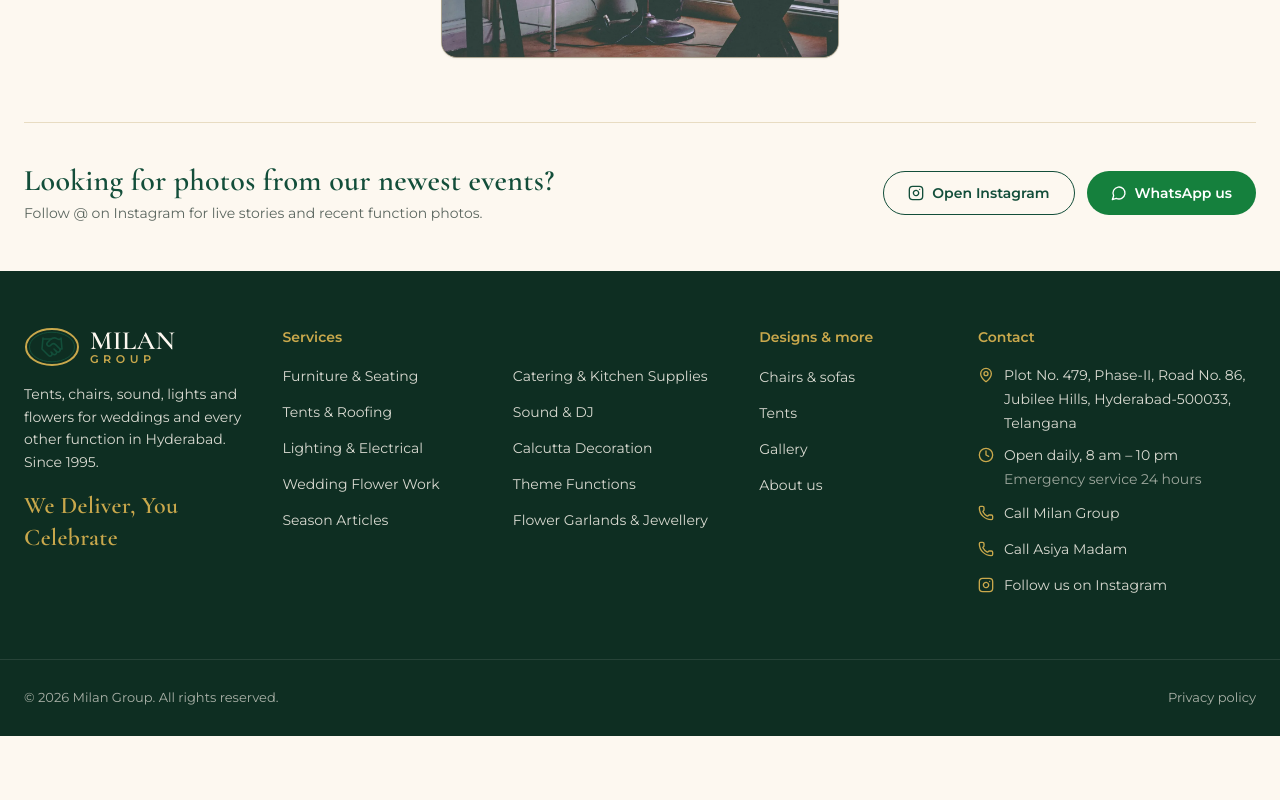
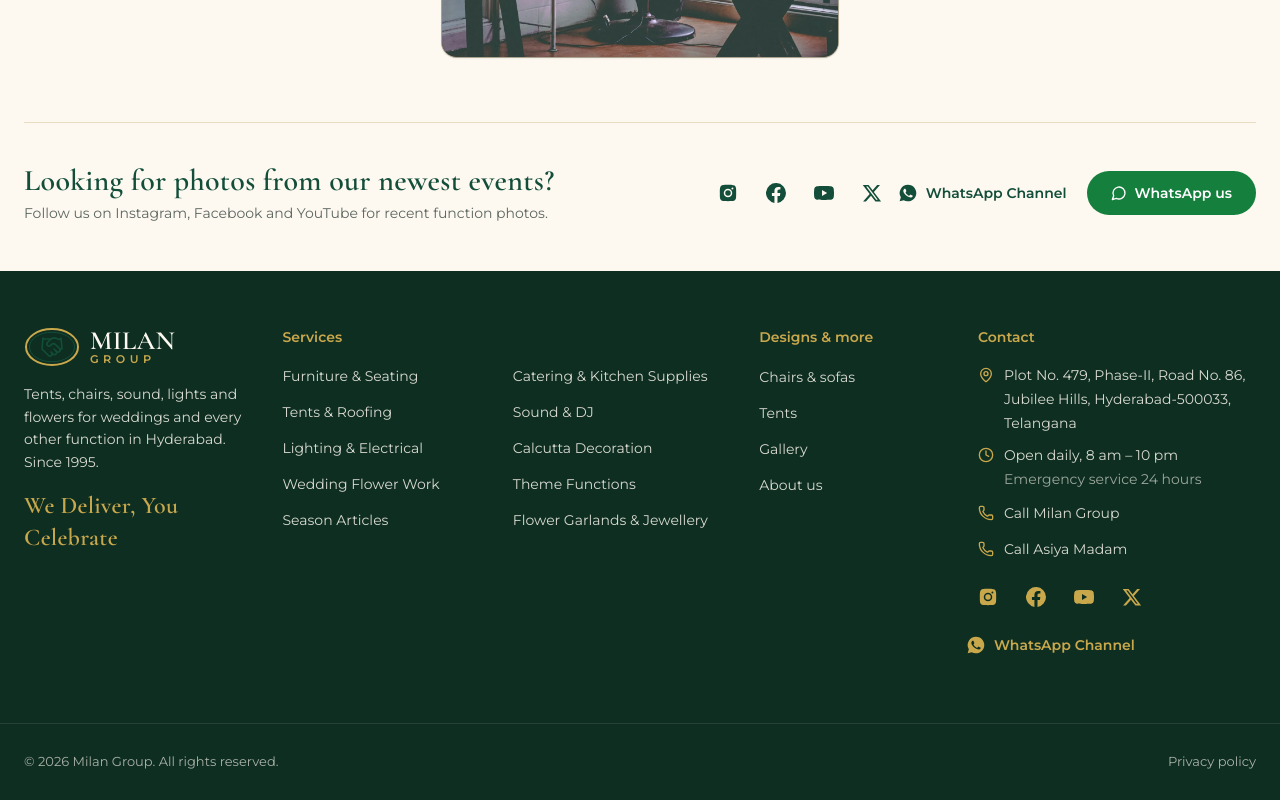
Before and after one commit to Al-tamash/milan-group, a Next.js app: page /gallery in a window 1280 px wide. Shown: the part 4200-5000 px from the top of the page. Before the commit the page ends 4936 px from the top, so only its background shows below. Built offline with nearby package versions, Linux system fonts and the light colour scheme; no server answers.

Commit message:
feat: footer and gallery social links (Instagram, Facebook, YouTube, X, WhatsApp Channel)
Co-Authored-By: Claude Opus 5.5 <noreply@anthropic.com>

```diff
--- a/src/app/gallery/page.tsx
+++ b/src/app/gallery/page.tsx
@@ -1,9 +1,9 @@
 import type { Metadata } from "next";
-import { Instagram } from "lucide-react";
-import { gallery, services, site } from "@/lib/data";
+import { gallery, services } from "@/lib/data";
 import { PageHero } from "@/components/ui";
 import { WhatsAppButton } from "@/components/ContactButtons";
 import { GalleryView } from "@/components/gallery/GalleryView";
+import { SocialLinks } from "@/components/SocialLinks";
 
 export const metadata: Metadata = {
   title: "Gallery — Event Set-ups & Décor in Hyderabad",
@@ -34,18 +34,11 @@ export default function GalleryPage() {
                 Looking for photos from our newest events?
               </h2>
               <p className="mt-1 text-sm text-muted">
-                Follow @{site.instagramHandle} on Instagram for live stories and recent function photos.
+                Follow us on Instagram, Facebook and YouTube for recent function photos.
               </p>
             </div>
-            <div className="flex flex-col sm:flex-row gap-3">
-              <a
-                href={site.instagram}
-                target="_blank"
-                rel="noopener noreferrer"
-                className="inline-flex min-h-11 items-center justify-center gap-2 rounded-full border border-emerald px-6 py-2.5 text-sm font-semibold text-emerald hover:bg-emerald hover:text-ivory transition-colors"
-              >
-                <Instagram className="h-4 w-4" /> Open Instagram
-              </a>
+            <div className="flex flex-col sm:flex-row sm:items-center gap-3">
+              <SocialLinks tone="light" />
               <WhatsAppButton
                 location="gallery"
                 message="Hi Milan Group, I saw your gallery and would like to enquire about setup availability for an event."
--- a/src/app/layout.tsx
+++ b/src/app/layout.tsx
@@ -48,7 +48,7 @@ const localBusiness = {
   geo: { "@type": "GeoCoordinates", latitude: site.geo.lat, longitude: site.geo.lng },
   hasMap: site.mapUrl,
   openingHours: "Mo-Su 08:00-22:00",
-  sameAs: [site.instagram],
+  sameAs: site.socials.map((s) => s.url),
 };
 
 export default function RootLayout({ children }: LayoutProps<"/">) {
--- a/src/components/Footer.tsx
+++ b/src/components/Footer.tsx
@@ -1,6 +1,7 @@
 import Link from "next/link";
-import { Clock, Instagram, MapPin, Phone } from "lucide-react";
+import { Clock, MapPin, Phone } from "lucide-react";
 import { Logo } from "./Logo";
+import { SocialLinks } from "./SocialLinks";
 import { services, site } from "@/lib/data";
 
 // Address parts never break mid-phrase ("Road No. 86" stays together); lines wrap only between parts.
@@ -66,16 +67,8 @@ export function Footer() {
                 </a>
               </li>
             ))}
-            <li>
-              <a
-                href={site.instagram}
-                target="_blank"
-                rel="noopener"
-                title={`@${site.instagramHandle}`}
-                className="flex min-h-11 items-center gap-2.5 hover:text-gold lg:min-h-9"
-              >
-                <Instagram className="h-4 w-4 shrink-0 text-gold" /> Follow us on Instagram
-              </a>
+            <li className="-ml-3 pt-2">
+              <SocialLinks tone="dark" />
             </li>
           </ul>
         </div>
--- /dev/null
+++ b/src/components/SocialLinks.tsx
@@ -0,0 +1,41 @@
+import { site } from "@/lib/data";
+
+// Brand marks drawn inline: lucide has no brand icons. 24×24 viewBox, filled with currentColor.
+const ICONS: Record<string, string> = {
+  instagram:
+    "M12 2.2c3.2 0 3.6 0 4.8.1 1.2.1 1.8.2 2.2.4.6.2 1 .5 1.4.9.4.4.7.8.9 1.4.2.4.4 1 .4 2.2.1 1.3.1 1.6.1 4.8s0 3.6-.1 4.8c-.1 1.2-.2 1.8-.4 2.2-.2.6-.5 1-.9 1.4-.4.4-.8.7-1.4.9-.4.2-1 .4-2.2.4-1.3.1-1.6.1-4.8.1s-3.6 0-4.8-.1c-1.2-.1-1.8-.2-2.2-.4-.6-.2-1-.5-1.4-.9-.4-.4-.7-.8-.9-1.4-.2-.4-.4-1-.4-2.2C2.2 15.6 2.2 15.2 2.2 12s0-3.6.1-4.8c.1-1.2.2-1.8.4-2.2.2-.6.5-1 .9-1.4.4-.4.8-.7 1.4-.9.4-.2 1-.4 2.2-.4C8.4 2.2 8.8 2.2 12 2.2Zm0 4.7a5.1 5.1 0 1 0 0 10.2 5.1 5.1 0 0 0 0-10.2Zm0 8.4a3.3 3.3 0 1 1 0-6.6 3.3 3.3 0 0 1 0 6.6Zm5.3-9.8a1.2 1.2 0 1 0 0 2.4 1.2 1.2 0 0 0 0-2.4Z",
+  facebook:
+    "M24 12a12 12 0 1 0-13.9 11.9v-8.4H7.1V12h3V9.4c0-3 1.8-4.7 4.5-4.7 1.3 0 2.7.2 2.7.2v2.9h-1.5c-1.5 0-2 .9-2 1.9V12h3.4l-.5 3.5h-2.9v8.4A12 12 0 0 0 24 12Z",
+  youtube:
+    "M23.5 6.2a3 3 0 0 0-2.1-2.1C19.5 3.6 12 3.6 12 3.6s-7.5 0-9.4.5A3 3 0 0 0 .5 6.2 31 31 0 0 0 0 12a31 31 0 0 0 .5 5.8 3 3 0 0 0 2.1 2.1c1.9.5 9.4.5 9.4.5s7.5 0 9.4-.5a3 3 0 0 0 2.1-2.1A31 31 0 0 0 24 12a31 31 0 0 0-.5-5.8ZM9.6 15.6V8.4l6.2 3.6-6.2 3.6Z",
+  x: "M18.2 2.3h3.4l-7.4 8.4 8.7 11.5h-6.8l-5.3-7-6.1 7H1.3l7.9-9L.9 2.3h7l4.8 6.4 5.5-6.4Zm-1.2 17.9h1.9L7 4.2H5l12 16Z",
+  "whatsapp-channel":
+    "M12 2a10 10 0 0 0-8.6 15.1L2 22l5-1.3A10 10 0 1 0 12 2Zm5.3 14.1c-.2.6-1.3 1.2-1.8 1.2-.5.1-1 .2-3.3-.7-2.8-1.1-4.5-4-4.7-4.2-.1-.2-1.1-1.5-1.1-2.8s.7-2 1-2.3c.2-.3.5-.3.7-.3h.5c.2 0 .4 0 .6.5l.8 2c.1.2.1.4 0 .5l-.4.6-.4.4c-.1.2-.3.3-.1.6.2.3.8 1.3 1.7 2.1 1.2 1 2.1 1.4 2.4 1.5.3.1.5.1.6-.1l.9-1c.2-.3.4-.2.6-.1l1.9.9c.3.1.5.2.5.3.1.2.1.7-.1 1.3Z",
+};
+
+// Verified accounts (D-round-1). The WhatsApp Channel carries its name as text so nobody mistakes it for the
+// enquiry chat button.
+export function SocialLinks({ tone = "light" }: { tone?: "light" | "dark" }) {
+  const colour = tone === "dark" ? "text-gold hover:text-ivory" : "text-emerald hover:text-gold-700";
+  return (
+    <ul className="flex flex-wrap items-center gap-x-1 gap-y-1">
+      {site.socials.map((s) => (
+        <li key={s.key}>
+          <a
+            href={s.url}
+            target="_blank"
+            rel="noopener"
+            aria-label={s.label}
+            title={s.label}
+            className={`inline-flex min-h-11 min-w-11 items-center justify-center gap-2 rounded-full transition-colors ${colour}`}
+          >
+            <svg viewBox="0 0 24 24" className="h-5 w-5 shrink-0" fill="currentColor" aria-hidden="true">
+              <path d={ICONS[s.key]} />
+            </svg>
+            {s.key === "whatsapp-channel" && <span className="pr-2 text-sm font-semibold">{s.label}</span>}
+          </a>
+        </li>
+      ))}
+    </ul>
+  );
+}
```
